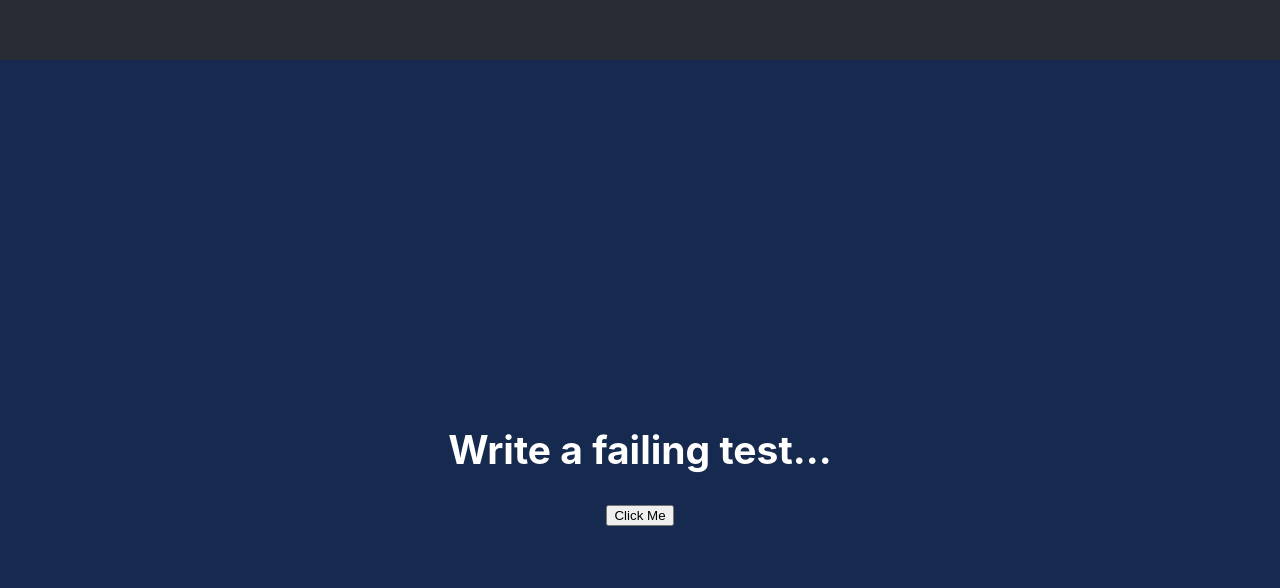
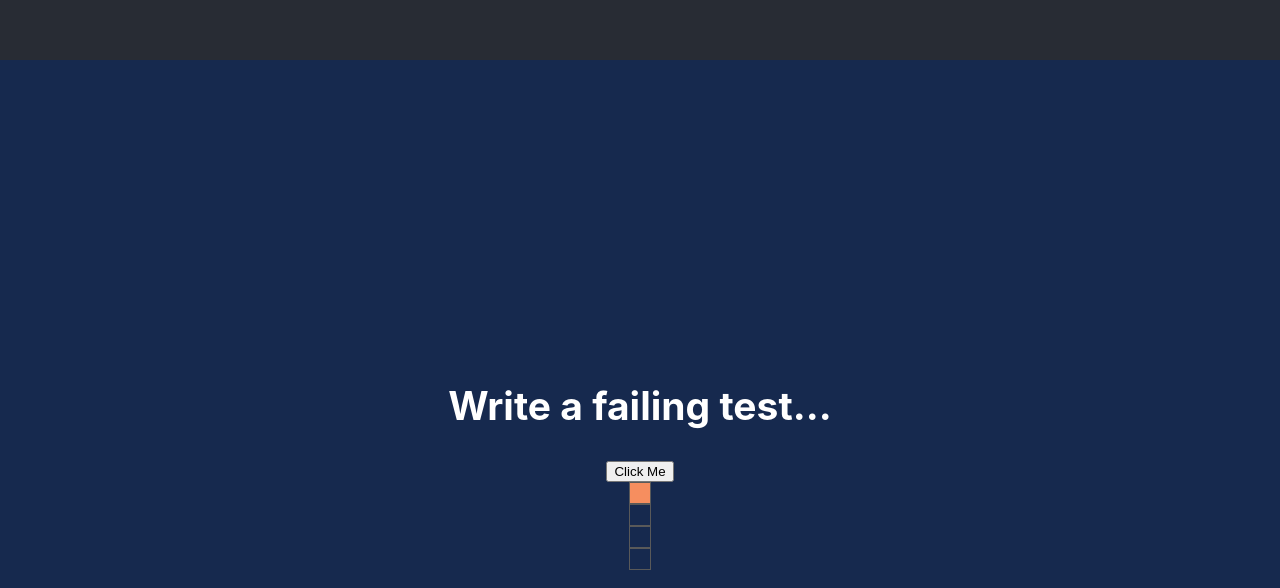
Before and after one commit to CloudBop/tdd-grid-games-typescript, a React (Create React App) app: page / in a window 1280 px wide. Shown: the part 740-1328 px from the top of the page. Built offline with nearby package versions, Linux system fonts and the light colour scheme.

Commit message:
pass test render grid

```diff
--- a/src/App.tsx
+++ b/src/App.tsx
@@ -2,8 +2,12 @@ import React from "react";
 // import logo from "./logo.svg";
 import "./App.css";
 import SimpleButton from "./UserInterface/SimpleButton";
+import { generateRandomTiles } from "./utils/utils";
 
 function App() {
+  const [grid, setGrid] = React.useState(() => {
+    return generateRandomTiles();
+  });
   return (
     <div className="App">
       <header className="App-header">
@@ -24,6 +28,24 @@ function App() {
       <div className="App-wrapper">
         <h2>Write a failing test...</h2>
         <SimpleButton />
+
+        <div>
+          {grid.map((rows, i) =>
+            rows.map((col, k) => (
+              <div
+                role="gridcell"
+                key={`${i}-${k}`}
+                style={{
+                  width: 20,
+                  height: 20,
+                  backgroundColor: grid[i][k] ? "#F68E5F" : undefined,
+                  border: "1px solid #595959",
+                }}
+                onClick={() => alert(`${i}:${k}hello ${grid[i][k]}`)}
+              />
+            ))
+          )}
+        </div>
       </div>
     </div>
   );
```
